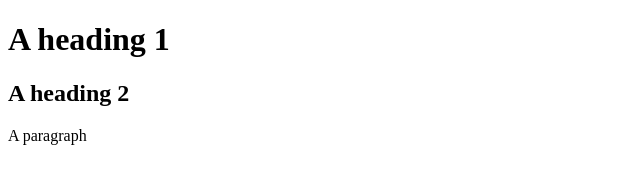
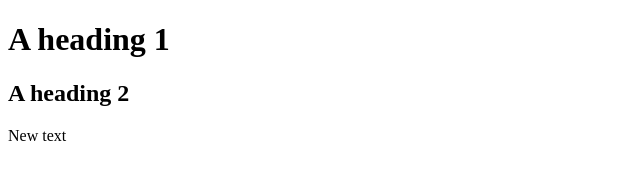
Before and after one commit to cdownin12/assignment1, a plain HTML site: page index.html in a window 1280 px wide. Shown: the full height of the page, 0-640 px from the left. Drawn offline with Linux system fonts and the light colour scheme.

Commit message:
Update from Class

```diff
--- a/index.html
+++ b/index.html
@@ -8,6 +8,6 @@
 <body>
     <h1>A heading 1</h1>
     <h2>A heading 2</h2>
-    <p>A paragraph</p>
+    <p>New text</p>
 </body>
 </html>
```
